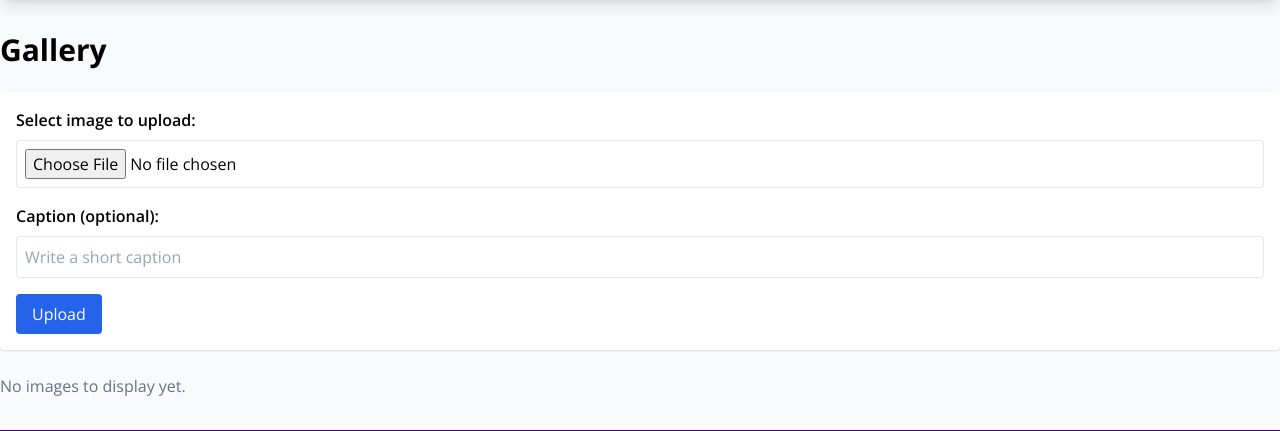
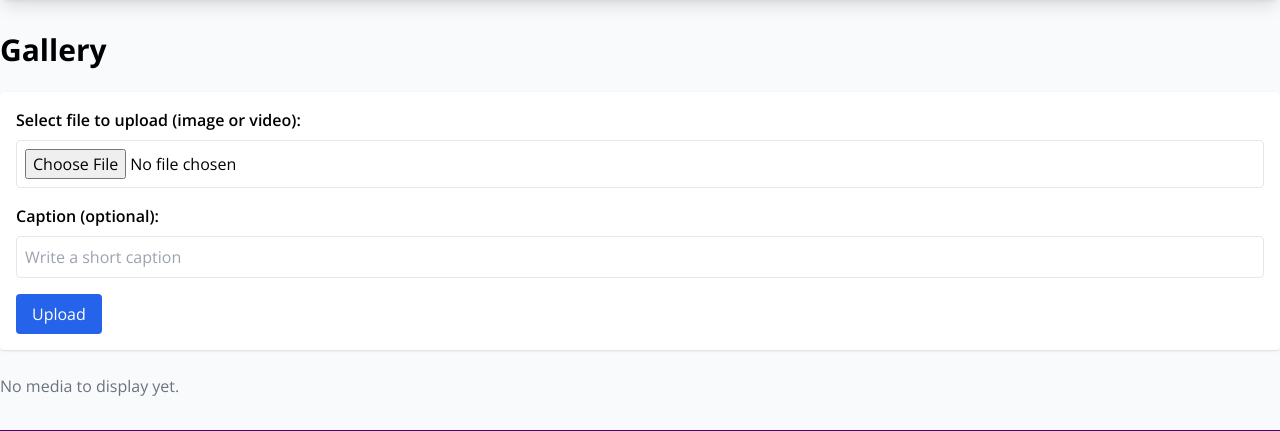
Before and after one commit to GiddyLesGid/VictoryWeb, a Flask app: page /gallery in a window 1280 px wide. Shown: the part 64-495 px from the top of the page. Run offline with Flask 3, Linux system fonts and the light colour scheme; the visitor is signed in with stand-in values (Sample User, id 1); some libraries are stand-ins or nearby versions.

Commit message:
gallery/video

```diff
--- a/app.py
+++ b/app.py
@@ -2,79 +2,86 @@ import os
 import logging
 import base64
 import uuid
-from io import BytesIO
-from PIL import Image as PILImage
 from flask import (
-    Flask, render_template, request, redirect, url_for, flash, jsonify, send_from_directory
+    Flask, render_template, request, redirect, url_for, flash, send_from_directory
 )
 from flask_sqlalchemy import SQLAlchemy
 from flask_login import LoginManager, login_required, current_user
 from sqlalchemy.orm import DeclarativeBase
 from werkzeug.middleware.proxy_fix import ProxyFix
-from werkzeug.utils import secure_filename
 from flask_migrate import Migrate
+from supabase import create_client
 
 logging.basicConfig(level=logging.DEBUG)
 
+# --- SQLAlchemy setup ---
 class Base(DeclarativeBase):
     pass
 
 db = SQLAlchemy(model_class=Base)
 
 app = Flask(__name__)
-app.secret_key = os.environ.get("SESSION_SECRET", "dev-secret-key-change-in-production")
+app.secret_key = os.environ.get("SECRET_KEY", "dev-secret-key-change-in-production")
 app.wsgi_app = ProxyFix(app.wsgi_app, x_proto=1, x_host=1)
 app.config["SQLALCHEMY_DATABASE_URI"] = os.environ.get("DATABASE_URL", "sqlite:///victory_rehab.db")
-app.config["SQLALCHEMY_ENGINE_OPTIONS"] = {
-    "pool_recycle": 300,
-    "pool_pre_ping": True,
-}
-app.config['MAX_CONTENT_LENGTH'] = 16 * 1024 * 1024
+app.config["SQLALCHEMY_ENGINE_OPTIONS"] = {"pool_recycle": 300, "pool_pre_ping": True}
+app.config['MAX_CONTENT_LENGTH'] = 100 * 1024 * 1024  # 100MB limit
 migrate = Migrate(app, db)
-ALLOWED_EXTENSIONS = {'png', 'jpg', 'jpeg', 'gif', 'webp'}
+
+# --- Supabase setup ---
+SUPABASE_URL = os.environ.get("SUPABASE_URL")
+SUPABASE_KEY = os.environ.get("SUPABASE_KEY")
+supabase = create_client(SUPABASE_URL, SUPABASE_KEY)
+
+ALLOWED_EXTENSIONS = {'png', 'jpg', 'jpeg', 'gif', 'webp', 'mp4', 'mov', 'avi'}
 
 db.init_app(app)
 login_manager = LoginManager()
 login_manager.init_app(app)
 login_manager.login_view = 'auth.login'
 login_manager.login_message = 'Please log in to access this page.'
+
 from models import User, GalleryImage
+
+
 def allowed_file(filename):
     return '.' in filename and filename.rsplit('.', 1)[1].lower() in ALLOWED_EXTENSIONS
+
 
 @login_manager.user_loader
 def load_user(user_id):
     from models import User
     return User.query.get(int(user_id))
 
+
+# --- Blueprints ---
 from auth import auth as auth_blueprint
 from google_auth import google_auth as google_auth_blueprint
+
 app.register_blueprint(auth_blueprint)
 app.register_blueprint(google_auth_blueprint)
 
-@app.template_filter('b64encode')
-def b64encode_filter(data):
-    return base64.b64encode(data).decode('utf-8')
 
-# with app.app_context():
-#     import models
-#     db.create_all()
-
+# --- Routes ---
 @app.route('/')
 def index():
     return render_template('index.html')
+
 
 @app.route('/about')
 def about():
     return render_template('about.html')
 
+
 @app.route('/services')
 def services():
     return render_template('services.html')
 
+
 @app.route('/admissions')
 def admissions():
     return render_template('admissions.html')
+
 
 @app.route('/contact', methods=['GET', 'POST'])
 def contact():
@@ -83,15 +90,17 @@ def contact():
         return redirect(url_for('contact'))
     return render_template('contact.html')
 
+
 @app.route('/gallery')
 def gallery():
     from models import GalleryImage
-    images = GalleryImage.query.filter_by(approved=True).order_by(GalleryImage.created_at.desc()).all()
-    return render_template('gallery.html', images=images)
+    items = GalleryImage.query.filter_by(approved=True).order_by(GalleryImage.created_at.desc()).all()
+    return render_template('gallery.html', items=items)
 
-@app.route('/upload_image', methods=['POST'])
+
+@app.route('/upload_media', methods=['POST'])
 @login_required
-def upload_image():
+def upload_media():
     if 'file' not in request.files:
         flash('No file selected', 'error')
         return redirect(url_for('gallery'))
@@ -106,42 +115,49 @@ def upload_image():
     if file and allowed_file(file.filename):
         ext = file.filename.rsplit('.', 1)[1].lower()
         filename = f"{uuid.uuid4()}.{ext}"
-        temp_path = os.path.join('/tmp', filename)  # Use /tmp for Vercel
+
+        # Detect file type
+        mimetype = file.mimetype
+        if mimetype.startswith("image/"):
+            filetype = "image"
+        elif mimetype.startswith("video/"):
+            filetype = "video"
+        else:
+            flash('Unsupported file type', 'error')
+            return redirect(url_for('gallery'))
 
         try:
-            image = PILImage.open(file.stream)
-            if image.width > 1200 or image.height > 1200:
-                image.thumbnail((1200, 1200), PILImage.Resampling.LANCZOS)
-            image.save(temp_path, optimize=True, quality=85)
-            with open(temp_path, 'rb') as f:
-                image_data = f.read()
+            # Upload to Supabase storage bucket "gallery"
+            supabase.storage.from_("gallery").upload(filename, file)
 
-            from models import GalleryImage
-            gallery_image = GalleryImage(
+            gallery_item = GalleryImage(
                 filename=filename,
                 caption=caption,
                 uploaded_by=current_user.id,
                 approved=False,
-                image_blob=image_data  # Save binary data to DB
+                filetype=filetype
             )
-            db.session.add(gallery_image)
+            db.session.add(gallery_item)
             db.session.commit()
-            flash('Image uploaded successfully and is pending approval', 'success')
+
+            flash(f'{filetype.capitalize()} uploaded successfully and pending approval', 'success')
+
         except Exception as e:
-            logging.error(f"Error uploading image: {e}")
-            flash(f'Error uploading image: {str(e)}', 'error')
+            logging.error(f"Error uploading media: {e}")
+            flash(f'Error uploading media: {str(e)}', 'error')
+
     else:
-        flash('Invalid file type. Please upload PNG, JPG, JPEG, GIF, or WebP files.', 'error')
+        flash('Invalid file type. Allowed: png, jpg, jpeg, gif, webp, mp4, mov, avi', 'error')
 
     return redirect(url_for('gallery'))
 
-@app.route('/gallery_image/<int:image_id>')
-def get_gallery_image(image_id):
-    from models import GalleryImage
-    image = GalleryImage.query.get_or_404(image_id)
-    ext = image.filename.rsplit('.', 1)[-1].lower()
-    mime = f'image/{ext}' if ext in ALLOWED_EXTENSIONS else 'application/octet-stream'
-    return app.response_class(image.image_blob, mimetype=mime)
+
+@app.route('/media/<filename>')
+def get_media(filename):
+    # Generate a public URL from Supabase storage
+    url = supabase.storage.from_("gallery").get_public_url(filename)
+    return redirect(url)
+
 
 @app.route('/admin')
 @login_required
@@ -151,10 +167,11 @@ def admin():
         flash('Access denied. Admin privileges required.', 'error')
         return redirect(url_for('index'))
 
-    pending_images = GalleryImage.query.filter_by(approved=False).order_by(GalleryImage.created_at.desc()).all()
-    approved_images = GalleryImage.query.filter_by(approved=True).order_by(GalleryImage.created_at.desc()).all()
+    pending = GalleryImage.query.filter_by(approved=False).order_by(GalleryImage.created_at.desc()).all()
+    approved = GalleryImage.query.filter_by(approved=True).order_by(GalleryImage.created_at.desc()).all()
 
-    return render_template('admin.html', pending_images=pending_images, approved_images=approved_images)
+    return render_template('admin.html', pending_images=pending, approved_images=approved)
+
 
 @app.route('/admin/approve_image/<int:image_id>')
 @login_required
@@ -167,8 +184,9 @@ def approve_image(image_id):
     image = GalleryImage.query.get_or_404(image_id)
     image.approved = True
     db.session.commit()
-    flash('Image approved successfully', 'success')
+    flash('Media approved successfully', 'success')
     return redirect(url_for('admin'))
+
 
 @app.route('/admin/delete_image/<int:image_id>')
 @login_required
@@ -181,16 +199,19 @@ def delete_image(image_id):
     image = GalleryImage.query.get_or_404(image_id)
     db.session.delete(image)
     db.session.commit()
-    flash('Image deleted successfully', 'success')
+    flash('Media deleted successfully', 'success')
     return redirect(url_for('admin'))
+
 
 @app.route('/robots.txt')
 def robots():
     return send_from_directory(app.static_folder, 'robots.txt')
 
+
 @app.route('/sitemap.xml')
 def sitemap():
     return send_from_directory(app.static_folder, 'sitemap.xml')
 
+
 if __name__ == '__main__':
     app.run(host='0.0.0.0', port=5000, debug=True)
--- a/requirements.txt
+++ b/requirements.txt
@@ -7,3 +7,4 @@ werkzeug==2.3.7
 Pillow==10.2.0
 psycopg2-binary==2.9.9
 Flask-Migrate==4.1.0
+supabase
--- a/templates/gallery.html
+++ b/templates/gallery.html
@@ -6,11 +6,11 @@
 <div class="container mx-auto py-8">
     <h1 class="text-3xl font-bold mb-6">Gallery</h1>
 
-    <!-- Upload Form (always visible for now) -->
-    <form action="{{ url_for('upload_image') }}" method="post" enctype="multipart/form-data" class="mb-6 bg-white p-4 rounded shadow">
+    <!-- Upload Form -->
+    <form action="{{ url_for('upload_media') }}" method="post" enctype="multipart/form-data" class="mb-6 bg-white p-4 rounded shadow">
         <div class="mb-4">
-            <label for="file" class="block mb-2 font-semibold">Select image to upload:</label>
-            <input type="file" name="file" id="file" accept="image/*" class="w-full border rounded p-2" required>
+            <label for="file" class="block mb-2 font-semibold">Select file to upload (image or video):</label>
+            <input type="file" name="file" id="file" accept="image/*,video/*" class="w-full border rounded p-2" required>
         </div>
         <div class="mb-4">
             <label for="caption" class="block mb-2 font-semibold">Caption (optional):</label>
@@ -23,17 +23,26 @@
 
     {% if images %}
     <div class="grid grid-cols-1 md:grid-cols-3 gap-6">
-        {% for image in images %}
+        {% for item in images %}
             <div class="bg-white rounded shadow p-4 flex flex-col items-center">
-                <img src="{{ url_for('get_gallery_image', image_id=image.id) }}"
-                     alt="{{ image.caption }}"
-                     class="w-full h-64 object-cover rounded mb-2" />
-                <div class="text-center text-gray-700">{{ image.caption }}</div>
+
+                {% if item.filetype == "image" %}
+                    <img src="{{ url_for('get_media', filename=item.filename) }}"
+                         alt="{{ item.caption }}"
+                         class="w-full h-64 object-cover rounded mb-2" />
+                {% elif item.filetype == "video" %}
+                    <video controls class="w-full h-64 object-cover rounded mb-2">
+                        <source src="{{ url_for('get_media', filename=item.filename) }}" type="video/mp4">
+                        Your browser does not support the video tag.
+                    </video>
+                {% endif %}
+
+                <div class="text-center text-gray-700">{{ item.caption }}</div>
             </div>
         {% endfor %}
     </div>
     {% else %}
-    <p class="text-gray-500 mt-4">No images to display yet.</p>
+    <p class="text-gray-500 mt-4">No media to display yet.</p>
     {% endif %}
 </div>
 {% endblock %}
```
Also changed, not shown: models.py (+5 -4 lines).
